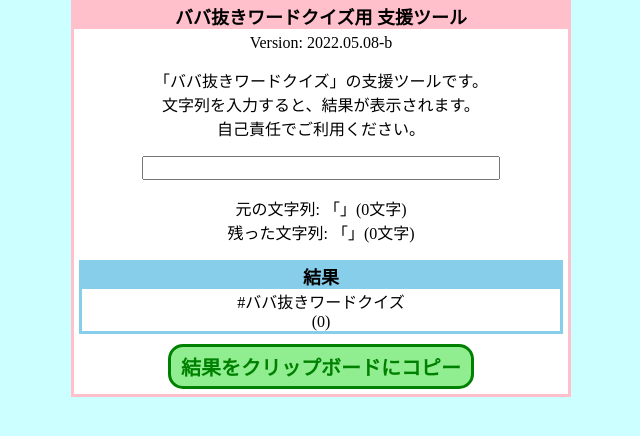
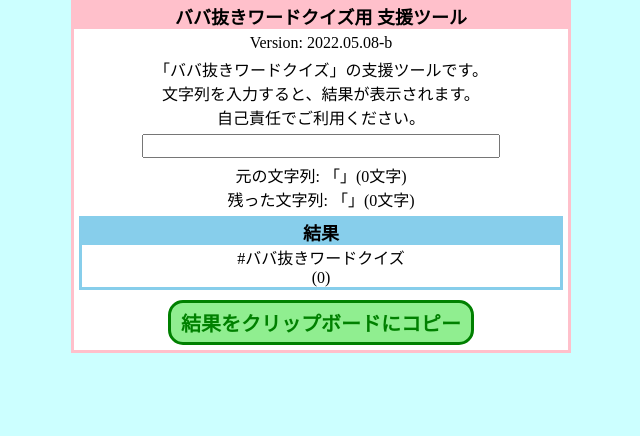
Before and after one commit to tatt61880/OldMaidQuizTool, a plain HTML site: page index.html in a window 1280 px wide. Shown: the whole page, without its empty margins (319-959 px from the left). Drawn offline with Linux system fonts and the light colour scheme.

Commit message:
Update index.html

```diff
--- a/index.html
+++ b/index.html
@@ -20,16 +20,14 @@
       <span id="versionInfo">　</span>
     </div>
 
-    <p>
-    「ババ抜きワードクイズ」の支援ツールです。<br>
-    文字列を入力すると、結果が表示されます。<br>
-    自己責任でご利用ください。<br>
-    </p>
-    <input type="text" value="" id="inputText" style="width: 350px; font-size: 16px;">
-    <p>
-      <div id="before"></div>
-      <div id="after"></div>
-    </p>
+    <div>
+      「ババ抜きワードクイズ」の支援ツールです。<br>
+      文字列を入力すると、結果が表示されます。<br>
+      自己責任でご利用ください。<br>
+    </div>
+    <input type="text" value="" id="inputText" style="width: 350px; margin: 5px; font-size: 16px;">
+    <div id="before"></div>
+    <div id="after"></div>
 
     <div class="inner skyblue">
       <h2>結果</h2>
```
